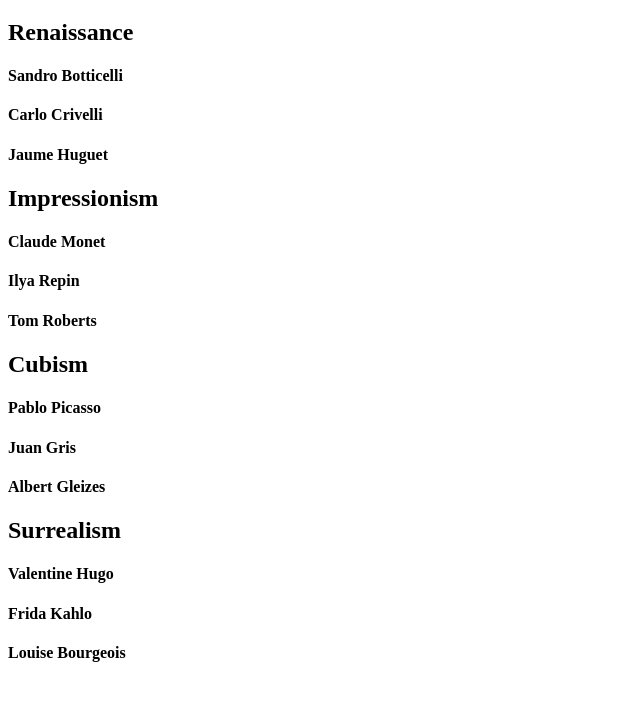
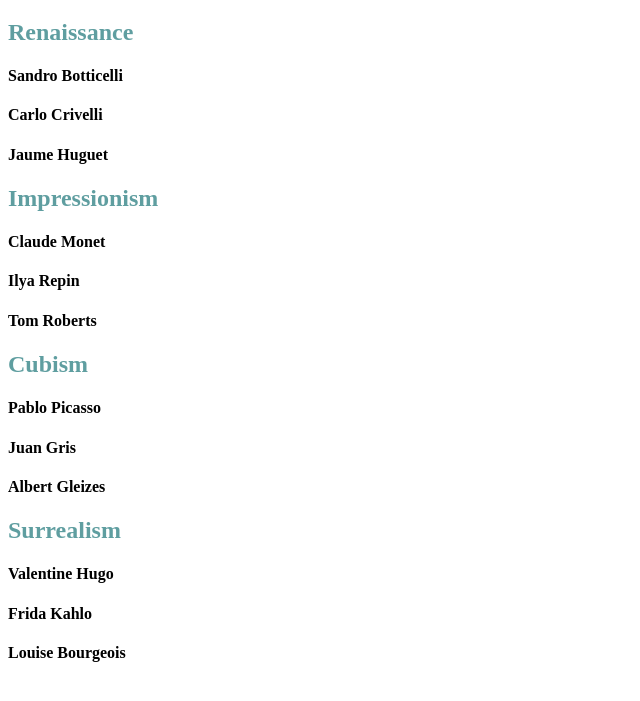
Before and after one commit to KTProg-2024/css-combination-1-zsda111, a plain HTML site: page index.html in a window 1280 px wide. Shown: the part 61-762 px from the top of the page, without its empty margins (0-640 px from the left). Drawn offline with Linux system fonts and the light colour scheme.

Commit message:
finished the assignment.

```diff
--- a/index.html
+++ b/index.html
@@ -2,27 +2,40 @@
 <html>
   <head>
     <title>Famous Artists</title>
+    <style>
+    .class1{
+    color:Cadetblue;
+    }
+    </style>
   </head>
 
   <body>
+
     <h1>Art Time Period and Famous Artists</h1>
-
-    <h2>Renaissance</h2>
+    <div class="class1">
+     <h2>Renaissance</h2>
+     </div>
     <h4>Sandro Botticelli</h4>
     <h4>Carlo Crivelli</h4>
     <h4>Jaume Huguet</h4>
 
+     <div class="class1">
     <h2>Impressionism</h2>
+     </div>
     <h4>Claude Monet</h4>
     <h4>Ilya Repin</h4>
     <h4>Tom Roberts</h4>
 
+     <div class="class1">
     <h2>Cubism</h2>
+     </div>
     <h4>Pablo Picasso</h4>
     <h4>Juan Gris </h4>
     <h4>Albert Gleizes</h4>
 
+     <div class="class1">
     <h2>Surrealism</h2>
+     </div>
     <h4>Valentine Hugo</h4>
     <h4>Frida Kahlo</h4>
     <h4>Louise Bourgeois</h4>
```
